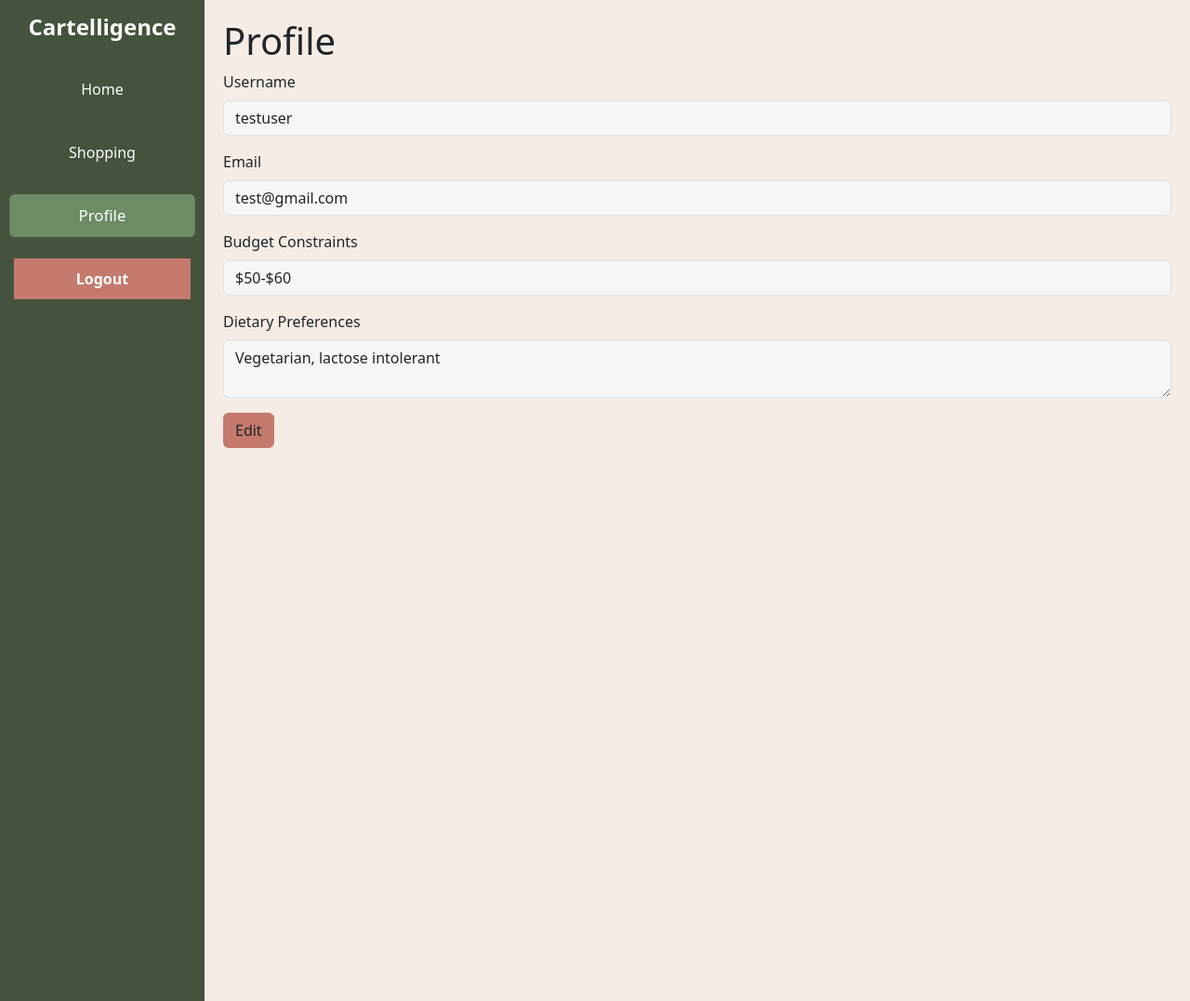
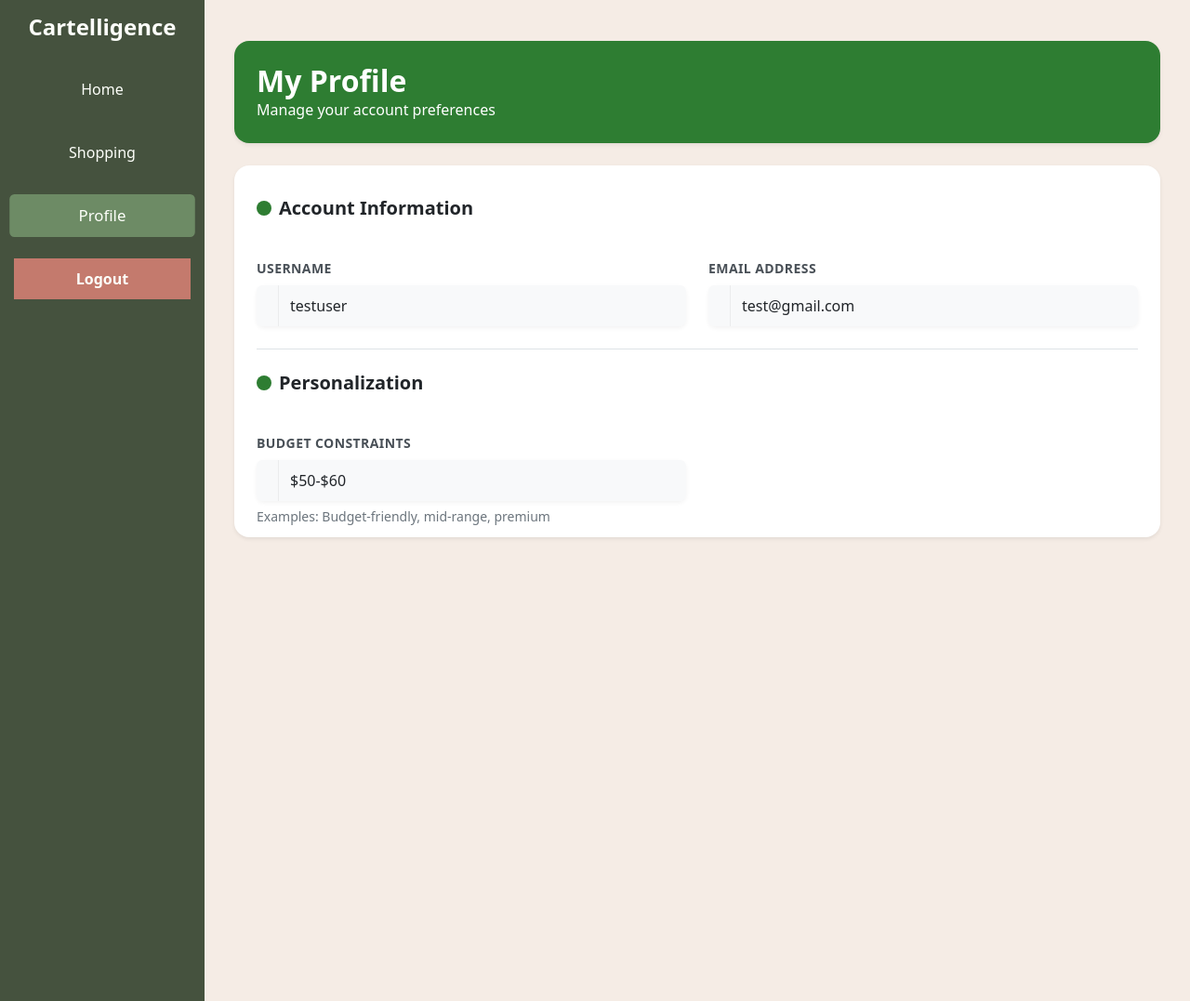
Before and after one commit to alephnull07/Cartelligence, a Flask app: page /profile in a window 1280 px wide. Shown: the whole page at 93% size. Run offline with Flask 3, Linux system fonts and the light colour scheme; a user stored in the database is signed in; some libraries are stand-ins or nearby versions.

Commit message:
Reworked profile page to make it more appealing

```diff
--- a/static/css/styles.css
+++ b/static/css/styles.css
@@ -264,8 +264,14 @@
 }
 
 .btn-success {
-    background-color: #769e60; /* Green */
-    border-color: #587d44;
+    background-color: #2e7d32;
+    border-color: #2e7d32;
+    color: white;
+}
+
+.btn-success:hover {
+    background-color: #266a2a;
+    border-color: #266a2a;
 }
 
 .btn-danger {
@@ -274,8 +280,14 @@
 }
 
 .btn-primary {
-    background-color: #2196f3; /* Blue */
-    border-color: #2196f3;
+    background-color: #386641;
+    border-color: #386641;
+    color: white;
+}
+
+.btn-primary:hover {
+    background-color: #305939;
+    border-color: #305939;
 }
 
 .btn-secondary {
@@ -301,7 +313,46 @@
     background-color: #f6f6f6; /* Light grey */
 }
 
+.form-control:focus {
+    border-color: #4a7a50;
+    box-shadow: 0 0 0 0.25rem rgba(74, 122, 80, 0.25);
+}
 
+body {
+    background-color: #f5ece5;
+}
+
+.card {
+    border-radius: 1rem;
+}
+
+.bg-success {
+    background-color: #2e7d32 !important;
+}
+
+.text-success {
+    color: #2e7d32 !important;
+}
+
+.btn-outline-success {
+    color: #2e7d32;
+    border-color: #2e7d32;
+}
+
+.btn-outline-success:hover {
+    background-color: #2e7d32;
+    border-color: #2e7d32;
+    color: white;
+}
+
+/* Updated styling for edit button */
 #edit-btn {
-    background-color: #c47a6d; /* Red */
+    background-color: #c47a6d; /* Dark green from your theme */
+    border-color: #c47a6d;
+    color: white;
 }
+
+#edit-btn:hover {
+    background-color: #305939;
+    border-color: #305939;
+}
--- a/templates/profile.html
+++ b/templates/profile.html
@@ -1,20 +1,112 @@
 {% extends "base.html" %}
 {% block content %}
-<!DOCTYPE html>
-<html lang="en">
-<head>
-    <meta charset="UTF-8">
-    <meta name="viewport" content="width=device-width, initial-scale=1.0">
-    <title>Profile - Cartelligence</title>
-    <link href="https://cdn.jsdelivr.net/npm/bootstrap@5.3.1/dist/css/bootstrap.min.css" rel="stylesheet">
-    <link href="{{ url_for('static', filename='css/styles.css') }}" rel="stylesheet">
-</head>
-<body style="background-color: #f5ece5">
 
-    <!-- Flash Messages -->
+<!-- Profile Page Container -->
+<div class="container py-4">
+  <!-- Profile Header -->
+  <div class="card border-0 bg-success text-white rounded-4 shadow-sm mb-4">
+    <div class="card-body p-4">
+      <div class="row align-items-center">
+        <div class="col">
+          <h1 class="fs-2 fw-bold mb-0">My Profile</h1>
+          <p class="mb-0">Manage your account preferences</p>
+        </div>
+      </div>
+    </div>
+  </div>
+
+  <!-- Main Content -->
+  <div class="card border-0 rounded-4 shadow-sm">
+    <div class="card-body p-4">
+      <form method="POST">
+        <!-- Account Information Section -->
+        <div class="mb-4 pb-4 border-bottom">
+          <div class="d-flex align-items-center mb-3">
+            <div class="bg-success bg-opacity-10 rounded-circle p-2 me-2">
+              <i class="bi bi-person-vcard text-success"></i>
+            </div>
+            <h5 class="mb-0 fw-bold">Account Information</h5>
+          </div>
+
+          <div class="row g-4 mt-3">
+            <!-- Username field -->
+            <div class="col-md-6">
+              <label for="username" class="form-label small fw-medium text-secondary">USERNAME</label>
+              <div class="input-group">
+                <span class="input-group-text bg-light border-0">
+                  <i class="bi bi-person text-success"></i>
+                </span>
+                <input type="text" class="form-control bg-light border-0" id="username" name="username" value="{{ username }}" readonly>
+              </div>
+            </div>
+
+            <!-- Email field (should never be editable) -->
+            <div class="col-md-6">
+              <label for="email" class="form-label small fw-medium text-secondary">EMAIL ADDRESS</label>
+              <div class="input-group">
+                <span class="input-group-text bg-light border-0">
+                  <i class="bi bi-envelope text-success"></i>
+                </span>
+                <input type="email" class="form-control bg-light border-0" id="email" name="email" value="{{ email }}" readonly>
+              </div>
+            </div>
+          </div>
+        </div>
+
+        <!-- Preferences Section -->
+        <div>
+          <div class="d-flex align-items-center justify-content-between mb-3">
+            <div class="d-flex align-items-center">
+              <div class="bg-success bg-opacity-10 rounded-circle p-2 me-2">
+                <i class="bi bi-sliders text-success"></i>
+              </div>
+              <h5 class="mb-0 fw-bold">Personalization</h5>
+            </div>
+          </div>
+
+          <div class="row g-4 mt-3">
+            <!-- Budget field -->
+            <div class="col-md-6">
+              <label for="budget" class="form-label small fw-medium text-secondary">BUDGET CONSTRAINTS</label>
+              <div class="input-group">
+                <span class="input-group-text bg-light border-0">
+                  <i class="bi bi-wallet2 text-success"></i>
+                </span>
+                <input type="text" class="form-control bg-light border-0" id="budget" name="budget" value="{{ budget }}" readonly>
+              </div>
+              <div class="form-text small">Examples: Budget-friendly, mid-range, premium</div>
+            </div>
+
+            <!-- Dietary field -->
+            <div class="col-12">
+              <label for="dietary" class="form-label small fw-medium text-secondary">DIETARY PREFERENCES</label>
+              <div class="input-group">
+                <span class="input-group-text bg-light border-0 align-self-stretch">
+                  <i class="bi bi-egg-fried text-success"></i>
+                </span>
+                <textarea class="form-control bg-light border-0" id="dietary" name="dietary" rows="3" readonly>{{ dietary }}</textarea>
+              </div>
+              <div class="form-text small">Include any dietary restrictions, preferences, or allergies here</div>
+            </div>
+          </div>
+
+          <!-- Add a new card footer with the combined button -->
+          <div class="mt-4 d-flex justify-content-end border-top pt-4">
+            <button type="button" class="btn btn-outline-success rounded-pill px-4 py-2" id="edit-btn" onclick="toggleEditMode()">
+              <i class="bi bi-pencil me-2"></i>Edit Profile
+            </button>
+            <button type="submit" class="btn btn-success rounded-pill px-4 py-2" id="save-btn" style="display: none;">
+              <i class="bi bi-check-lg me-2"></i>Save Changes
+            </button>
+          </div>
+        </div>
+      </form>
+    </div>
+  </div>
+
+  <!-- Flash Messages - Keep existing functionality -->
   <div aria-live="polite" aria-atomic="true" class="position-relative">
     <div class="toast-container position-fixed top-0 end-0 p-3">
-          <!-- Flash Messages as Toasts -->
       {% with messages = get_flashed_messages() %}
         {% if messages %}
           {% for message in messages %}
@@ -33,52 +125,16 @@
       {% endwith %}
     </div>
   </div>
-
-    <!-- Main Content -->
-    <div class="content">
-        <!-- Profile Section -->
-        <div id="profile-section" class="section">
-            <h1>Profile</h1>
-            <form method="POST">
-                <!-- Username field -->
-                <div class="mb-3">
-                    <label for="username" class="form-label">Username</label>
-                    <input type="text" class="form-control" id="username" name="username" value="{{ username }}" readonly>
-                </div>
-
-                <!-- Email field (should never be editable) -->
-                <div class="mb-3">
-                    <label for="email" class="form-label">Email</label>
-                    <input type="email" class="form-control" id="email" name="email" value="{{ email }}" readonly>
-                </div>
-
-                <!-- Budget field (editable only after clicking Edit) -->
-                <div class="mb-3">
-                    <label for="budget" class="form-label">Budget Constraints</label>
-                    <input type="text" class="form-control" id="budget" name="budget" value="{{ budget }}" readonly>
-                </div>
-
-                <!-- Dietary field (editable only after clicking Edit) -->
-                <div class="mb-3">
-                    <label for="dietary" class="form-label">Dietary Preferences</label>
-                    <textarea class="form-control" id="dietary" name="dietary" readonly>{{ dietary }}</textarea>
-                </div>
-
-                <!-- Edit and Save buttons -->
-                <button type="button" class="btn" id="edit-btn" onclick="toggleEditMode()">Edit</button>
-                <button type="submit" class="btn btn-primary" id="save-btn" style="display: none;">Save Changes</button>
-            </form>
-        </div>
 </div>
 
 <script>
-        // Initialize all toasts when the page loads
+  // Initialize all toasts when the page loads - KEEPING EXISTING FUNCTIONALITY
   document.addEventListener('DOMContentLoaded', function () {
     var toastElList = [].slice.call(document.querySelectorAll('.toast'));
     var toastList = toastElList.map(function (toastEl) {
       return new bootstrap.Toast(toastEl, {
-                autohide: true, // Automatically hide the toast
-                delay: 3000     // Delay in milliseconds (5 seconds)
+        autohide: true,
+        delay: 3000
       });
     });
 
@@ -88,22 +144,102 @@
     });
   });
 
+  // Toggle edit mode - ENHANCED VISUAL INDICATORS
   function toggleEditMode() {
     const fields = document.querySelectorAll('#budget, #dietary');
     const saveBtn = document.getElementById('save-btn');
     const editBtn = document.getElementById('edit-btn');
 
+    // Toggle readonly state for fields
     fields.forEach(field => {
       field.readOnly = !field.readOnly;
+
+      // Add visual indicator for edit mode
+      if (field.readOnly) {
+        field.classList.add('bg-light');
+        field.classList.remove('bg-white');
+      } else {
+        field.classList.remove('bg-light');
+        field.classList.add('bg-white');
+        field.focus();
+      }
     });
 
+    // Toggle button visibility
+    editBtn.style.display = editBtn.style.display === 'none' ? 'inline-block' : 'none';
     saveBtn.style.display = saveBtn.style.display === 'none' ? 'inline-block' : 'none';
-            editBtn.style.display = editBtn.style.display === 'none' ? 'inline-block' : 'none';
   }
 </script>
 
-    <!-- Bootstrap JS -->
-    <script src="https://cdn.jsdelivr.net/npm/bootstrap@5.3.1/dist/js/bootstrap.bundle.min.js"></script>
-</body>
-</html>
+<style>
+  body {
+    background-color: #f5ece5;
+  }
+
+  .card {
+    border-radius: 1rem;
+  }
+
+  /* Input field styling improvements */
+  .input-group {
+    margin-top: 0.25rem;
+    border-radius: 0.5rem;
+    box-shadow: 0 2px 5px rgba(0,0,0,0.05);
+    transition: all 0.2s ease;
+  }
+
+  .input-group:hover {
+    box-shadow: 0 3px 8px rgba(0,0,0,0.08);
+  }
+
+  .form-control, .input-group-text {
+    padding-top: 0.625rem;
+    padding-bottom: 0.625rem;
+  }
+
+  /* Add a subtle border to visually separate input areas */
+  .form-control.bg-light {
+    background-color: #f8f9fa !important;
+    border-left: 1px solid rgba(0,0,0,0.05) !important;
+  }
+
+  /* More prominent label styling */
+  .form-label {
+    font-weight: 600 !important;
+    letter-spacing: 0.03em;
+    margin-bottom: 0.25rem;
+    color: #495057 !important; /* Darker text for better contrast */
+  }
+
+  /* Form text description styling */
+  .form-text {
+    margin-top: 0.375rem;
+    color: #6c757d;
+  }
+
+  /* Focus styling */
+  .form-control:focus {
+    border-color: #4a7a50;
+    box-shadow: 0 0 0 0.25rem rgba(74, 122, 80, 0.25);
+  }
+
+  .bg-success {
+    background-color: #2e7d32 !important;
+  }
+
+  .text-success {
+    color: #2e7d32 !important;
+  }
+
+  .btn-success, .btn-outline-success:hover {
+    background-color: #2e7d32;
+    border-color: #2e7d32;
+  }
+
+  .btn-outline-success {
+    color: #2e7d32;
+    border-color: #2e7d32;
+  }
+</style>
+
 {% endblock %}
--- a/templates/shopping.html
+++ b/templates/shopping.html
@@ -82,7 +82,7 @@
 <body style="background-color: #f5ece5; font-family: 'Roboto', sans-serif;">
 
     <!-- Main Content -->
-    <div class="container py-5">
+    <div class="container pt-3 pb-5">
         <!-- Shopping Header -->
         <div class="shopping-header mb-4 d-flex justify-content-between align-items-center">
             <div>
```
Lines whose indentation alone changed are shown as unchanged.
